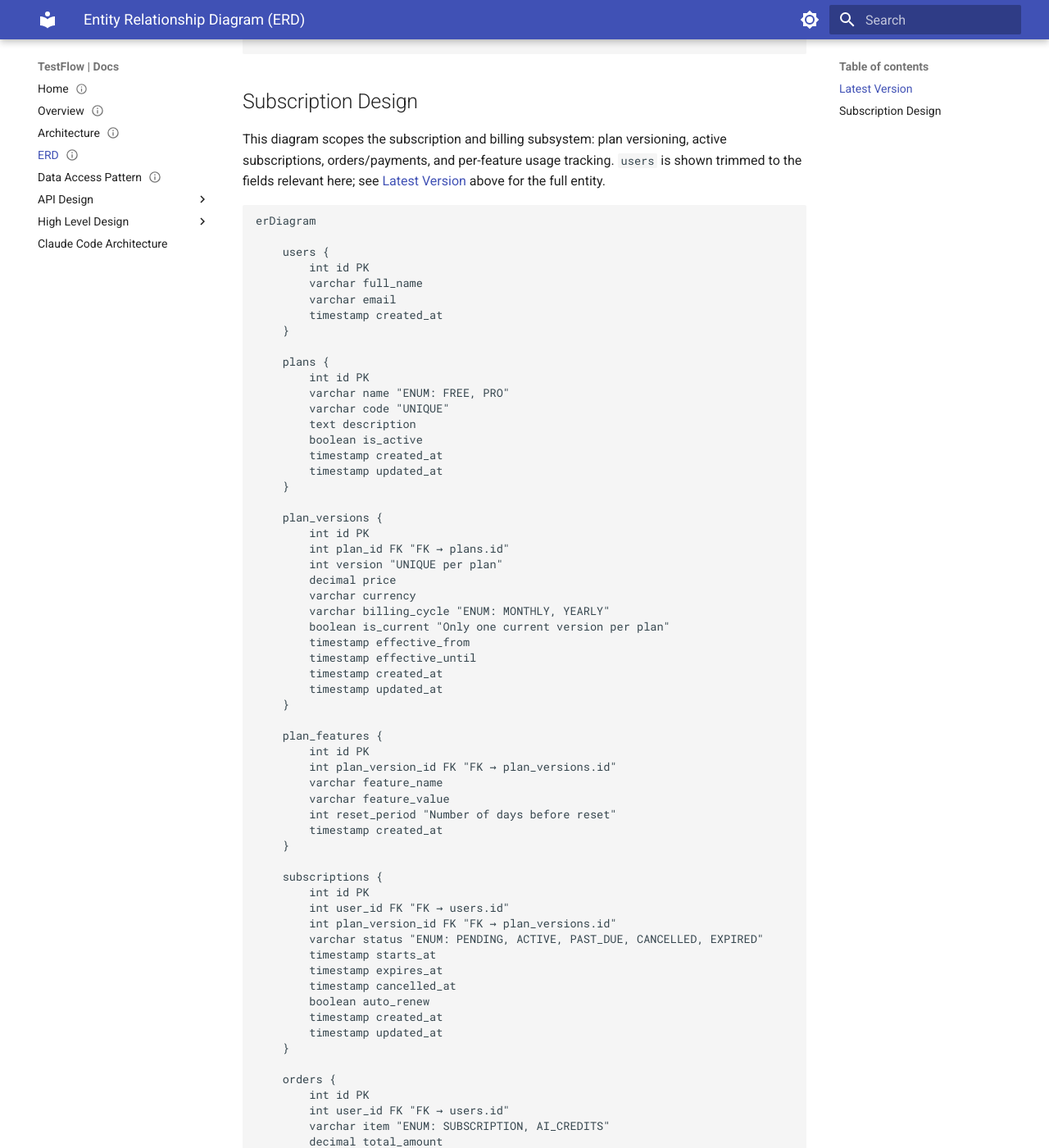
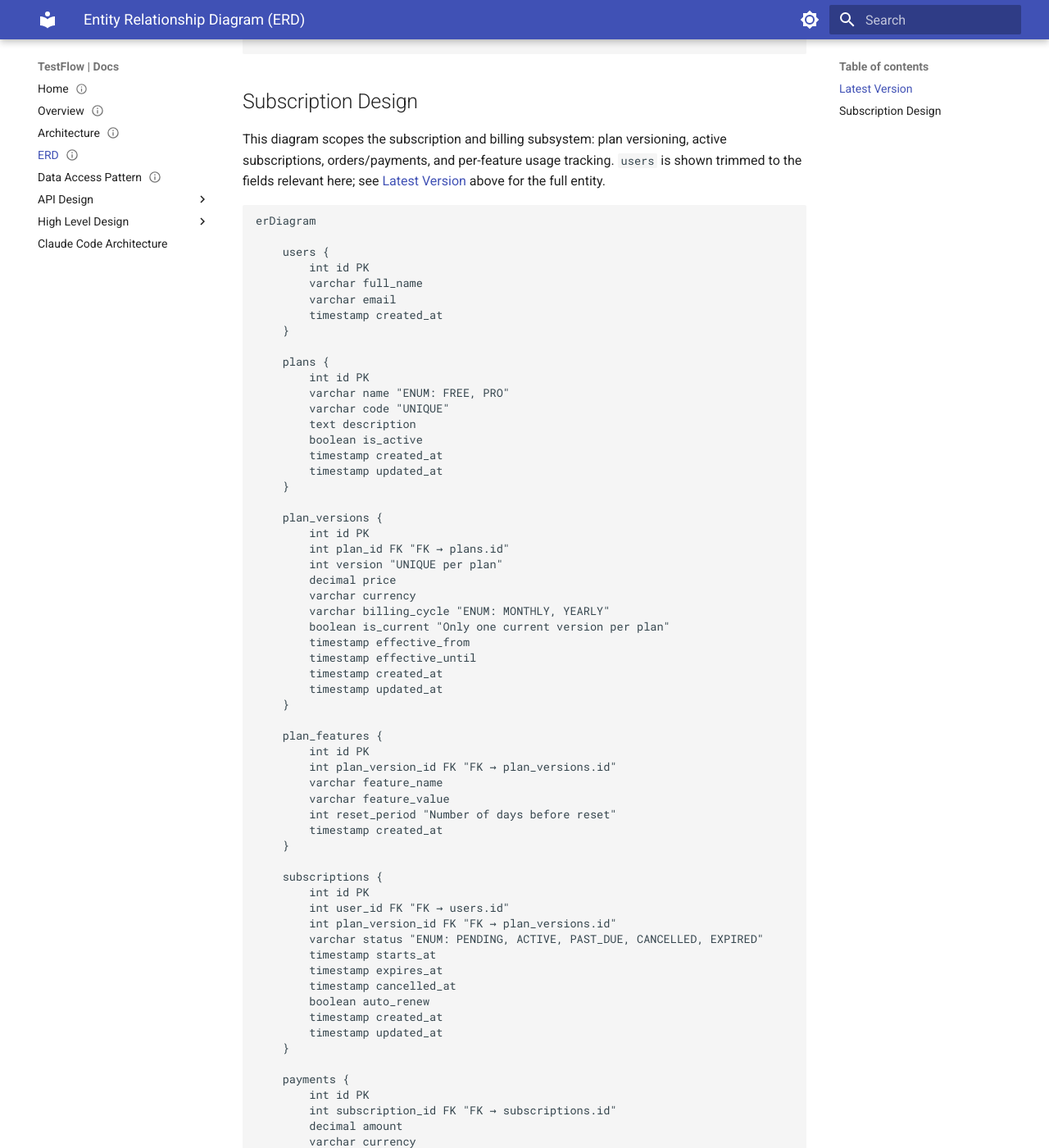
Before and after one commit to sharma-dikshant/TestFlow-Docs, an MkDocs documentation site: the page built from docs/erd.md, in a window 1280 px wide and 1400 px high, scrolled down 3493 px. Shown: the whole window at 82% size. Built offline with MkDocs 1.6.1 and Material for MkDocs 9.7.7, drawn with Linux system fonts in a browser that asks for light colours; some of the changed text lies outside the part shown.

Commit message:
docs: remove order relation

```diff
--- a/docs/erd.md
+++ b/docs/erd.md
@@ -243,20 +243,9 @@ erDiagram
         timestamp updated_at
     }
 
-    orders {
-        int id PK
-        int user_id FK "FK → users.id"
-        varchar item "ENUM: SUBSCRIPTION, AI_CREDITS"
-        decimal total_amount
-        varchar currency
-        varchar status "ENUM: PENDING, PAID, FAILED, CANCELLED"
-        timestamp created_at
-        timestamp updated_at
-    }
-
     payments {
         int id PK
-        int order_id FK "FK → orders.id"
+        int subscription_id FK "FK → subscriptions.id"
         decimal amount
         varchar currency
         varchar provider "ENUM: STRIPE, RAZORPAY"
@@ -299,8 +288,8 @@ erDiagram
     plan_versions ||--o{ subscriptions : purchased_as
 
     %% Billing relationships
-    users ||--o{ orders : places
-    orders ||--o{ payments : has
+    users ||--o{ subscriptions : purchases
+    subscriptions ||--o{ payments : payments
 
     %% Usage relationships
     users ||--o{ user_feature_usage : consumes
```
